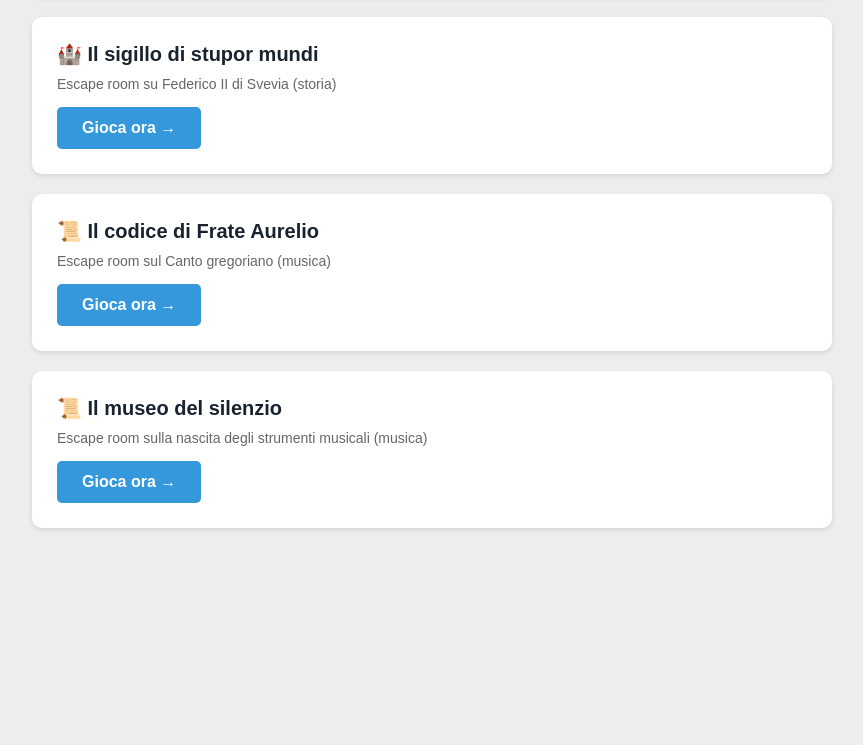
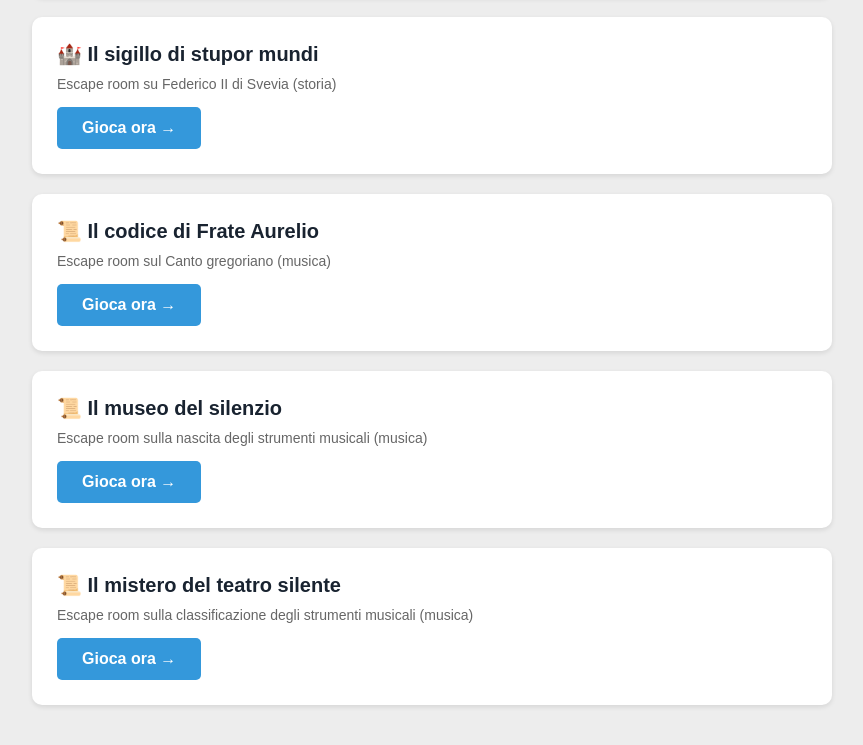
Before and after one commit to Frizza66/escape-rooms, a plain HTML site: page index.html in a window 1280 px wide. Shown: the part 465-1210 px from the top of the page, without its empty margins (208-1071 px from the left). Before the commit the page ends 1033 px from the top, so only its background shows below. Drawn offline with Linux system fonts and the light colour scheme.

Commit message:
Update index.html

```diff
--- a/index.html
+++ b/index.html
@@ -98,6 +98,12 @@
             <div class="escape-subtitle">Escape room sulla nascita degli strumenti musicali (musica)</div>
             <a href="museo-silenzio.html" class="play-button">Gioca ora →</a>
         </div>
+
+        <div class="escape-card">
+            <div class="escape-title">📜 Il mistero del teatro silente</div>
+            <div class="escape-subtitle">Escape room sulla classificazione degli strumenti musicali (musica)</div>
+            <a href="teatro-silente.html" class="play-button">Gioca ora →</a>
+        </div>
     </div>
 </body>
 </html>
```
